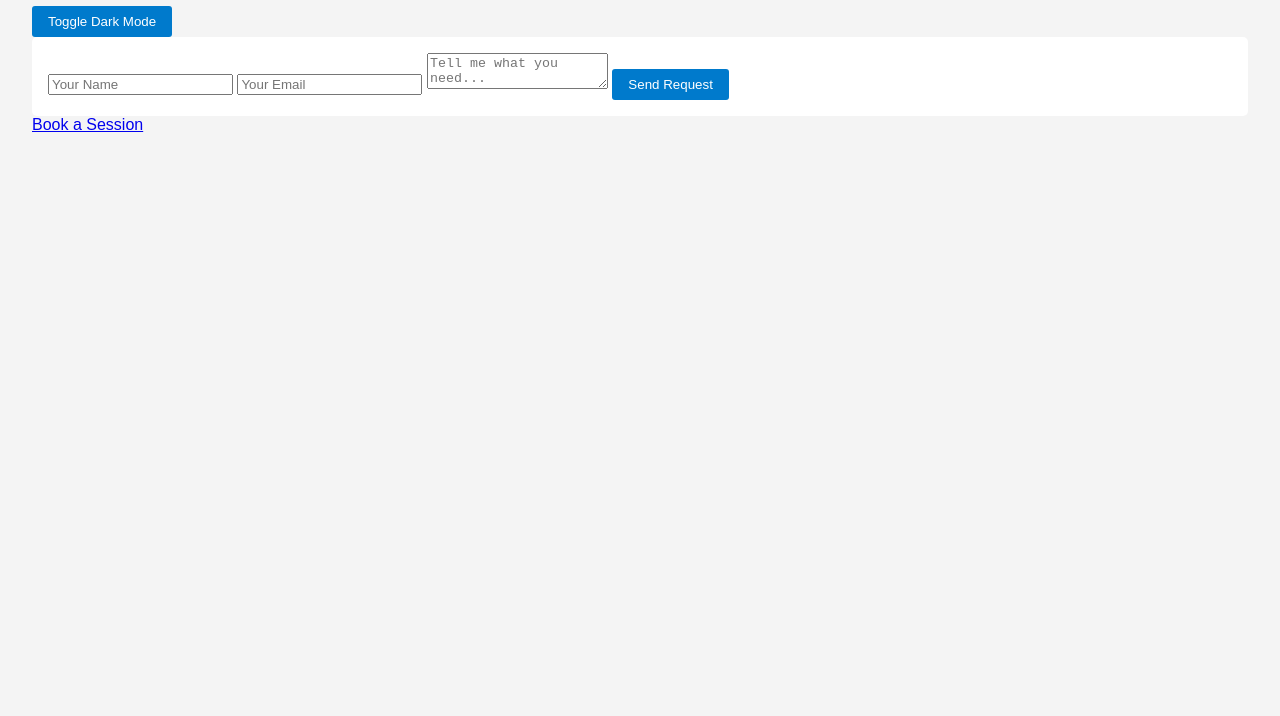
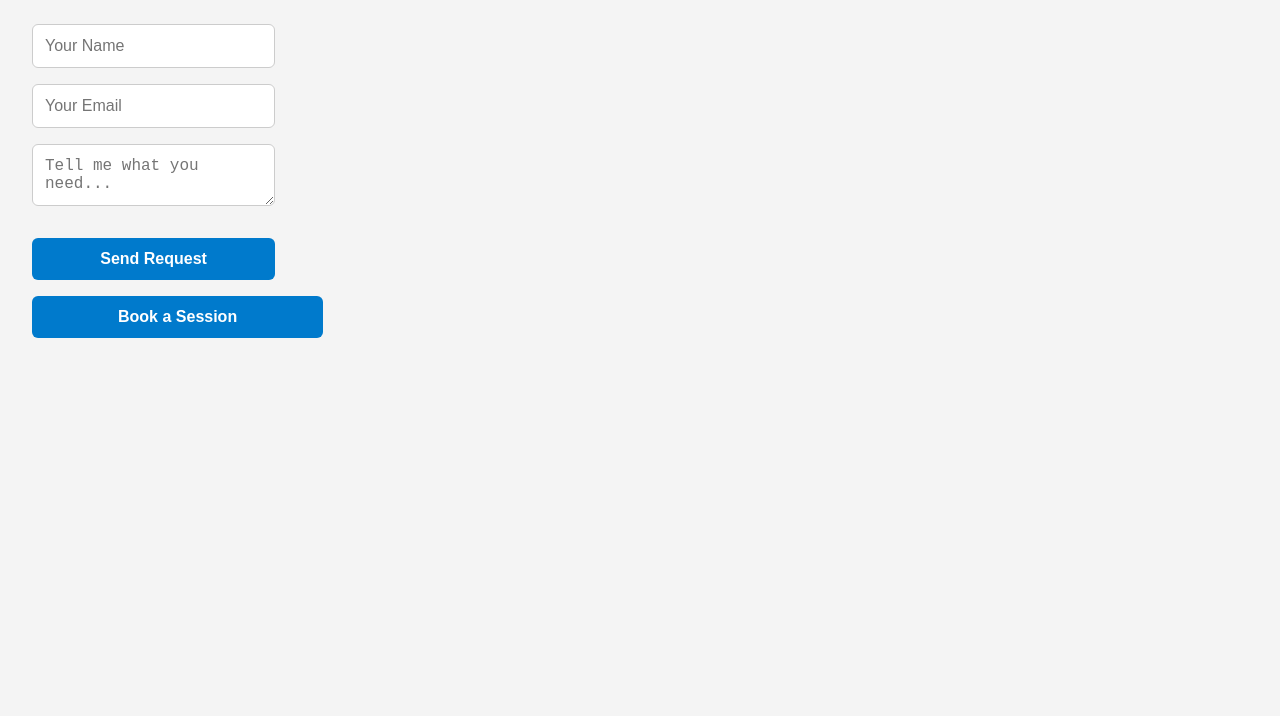
Before and after one commit to WillHarkley/consultation-site, a plain HTML site: page index.html in a window 1280 px wide. Shown: the part 84-800 px from the top of the page. Drawn offline with Linux system fonts and the light colour scheme.

Commit message:
Update style.css
Button size changes and structural changes to the forms

```diff
--- a/style.css
+++ b/style.css
@@ -3,11 +3,22 @@ body {
     margin: 2rem;
     background-color: #f4f4f4;
   }
-  form {
-    background: white;
-    padding: 1rem;
-    border-radius: 5px;
-  }
+form {
+  display: flex;
+  flex-direction: column;
+  gap: 1rem; /* Adds space between fields */
+}
+
+form input,
+form textarea,
+form button {
+  width: 20%;
+  padding: 0.75rem;
+  border: 1px solid #ccc;
+  border-radius: 6px;
+  font-size: 1rem;
+  box-sizing: border-box;
+}
   label {
     display: block;
     margin-bottom: 1rem;
@@ -19,3 +30,49 @@ body {
     border: none;
     border-radius: 3px;
   }
+  body.dark-mode {
+  background-color: #121212;
+  color: #f0f0f0;
+}
+
+body.dark-mode input,
+body.dark-mode textarea {
+  background-color: #1e1e1e;
+  color: #f0f0f0;
+  border: 1px solid #444;
+}
+
+.toggle-btn {
+  position: absolute;
+  top: 1rem;
+  right: 1rem;
+  background: #007acc;
+  color: white;
+  border: none;
+  padding: 0.5rem 1rem;
+  border-radius: 6px;
+  cursor: pointer;
+}
+.toggle-btn :hover {
+  background-color: #005fa3;
+}
+
+.action-btn {
+  display: block;
+  width: 20%;
+  background-color: #007acc;
+  color: white;
+  padding: 0.75rem 1.5rem;
+  border: none;
+  border-radius: 6px;
+  font-size: 1rem;
+  font-weight: 600;
+  text-align: center;
+  text-decoration: none;
+  margin-top: 1rem;
+  transition: background 0.3s ease;
+}
+
+.action-btn:hover {
+  background-color: #005fa3;
+}
```
